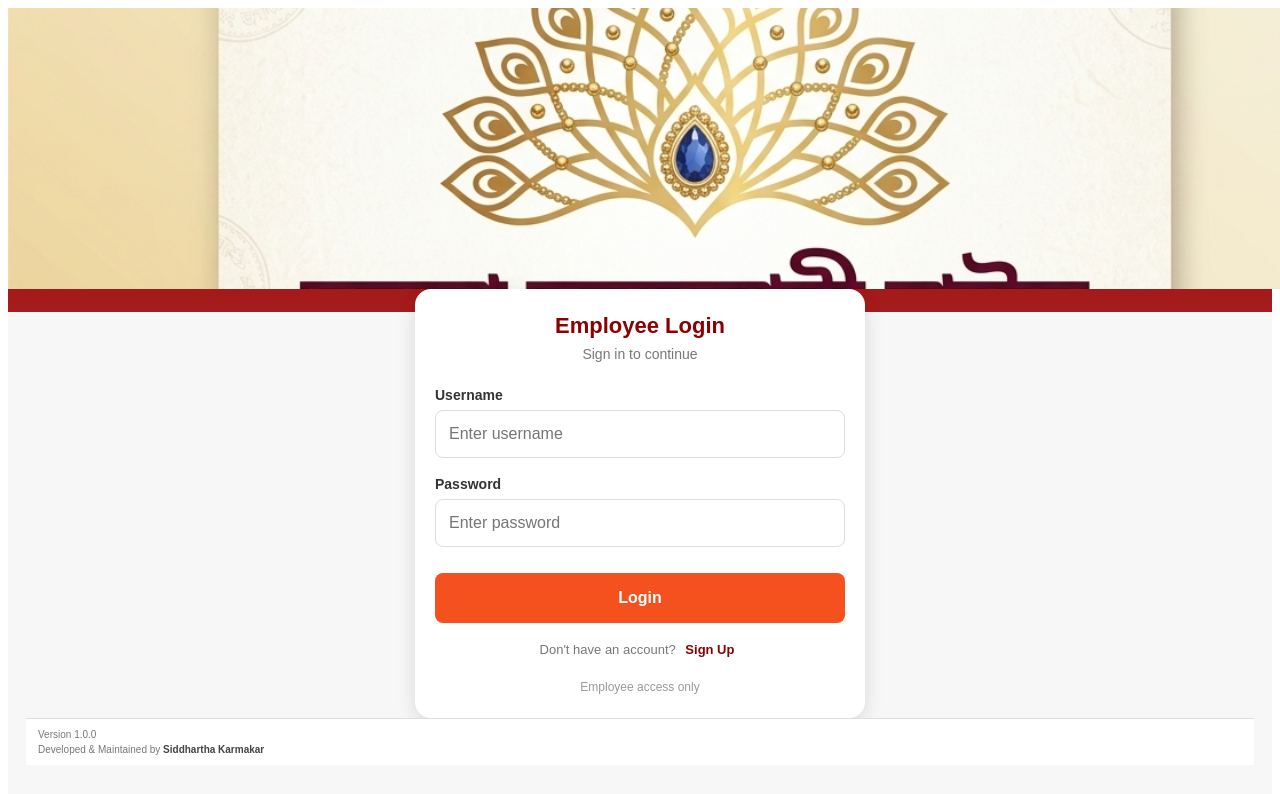
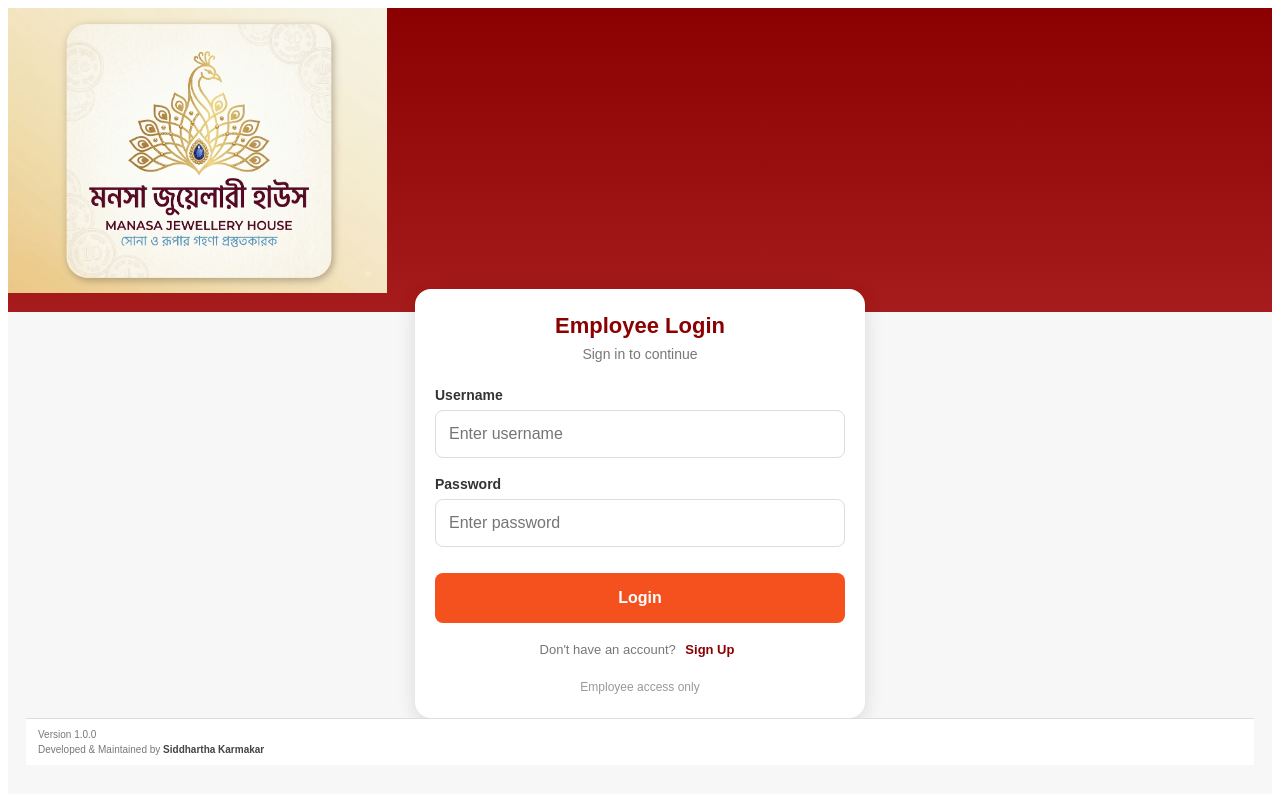
Before and after one commit to siddharthakarmakar123-ux/jewellery-frontend, an Angular app: page /app-login in a window 1280 px wide. Shown: the top 794 px of the page. Built offline with nearby package versions, Linux system fonts and the light colour scheme.

Commit message:
fix: update brand section image path in login page

```diff
--- a/src/app/login/login.css
+++ b/src/app/login/login.css
@@ -43,7 +43,7 @@
 .brand-section {
   width: 111%;
   height: 281px;
-  background-image: url(/assets/images/shop-header.png);
+  /* background-image: url(/images/shop-header.png); */
   background-size: cover;
   background-position: left;
   background-repeat: no-repeat;
--- a/src/app/login/login.html
+++ b/src/app/login/login.html
@@ -2,6 +2,7 @@
 
     <!-- Brand -->
     <div class="brand-section">
+        <img src="/images/shop-header.png" alt="Manasa Jewellery House logo"  style="width: 379px;"/>
     </div>
 
     <!-- Login Card -->
```
